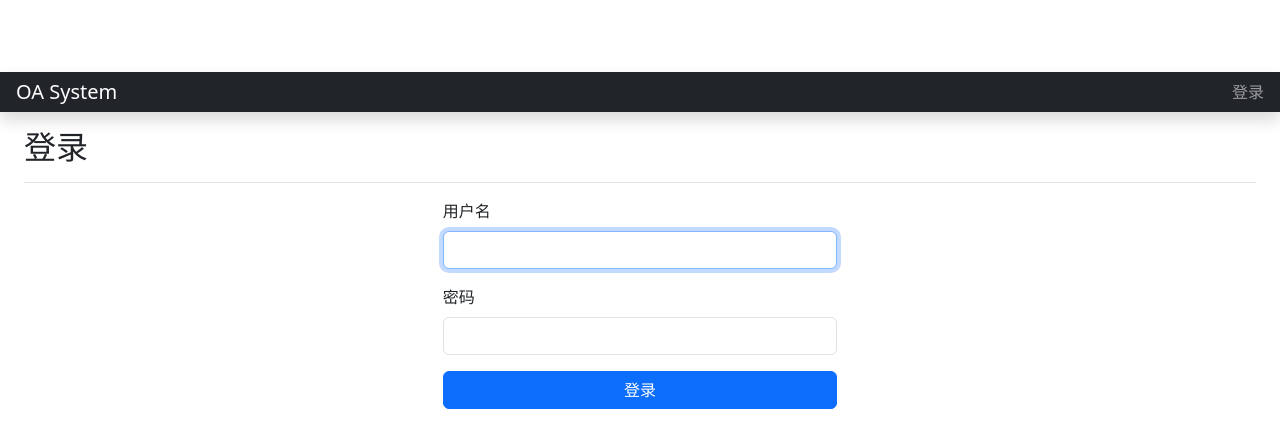
After one commit to cshxinhao/oa-system, a Django app: page /accounts/login/ in a window 1280 px wide. The commit adds this page. Shown: the top 448 px of the page. Run offline with Django 4.2, Linux system fonts and the light colour scheme.

Commit message:
Add accounts login

```diff
--- a/oa_system/settings.py
+++ b/oa_system/settings.py
@@ -171,9 +171,9 @@ DEFAULT_AUTO_FIELD = "django.db.models.BigAutoField"
 # Custom User Model
 AUTH_USER_MODEL = "core.User"
 
-LOGIN_URL = "/admin/login/"
+LOGIN_URL = "/accounts/login/"
 LOGIN_REDIRECT_URL = "/"
-LOGOUT_REDIRECT_URL = "/admin/login/"
+LOGOUT_REDIRECT_URL = "/accounts/login/"
 
 # CORS
 CORS_ALLOW_ALL_ORIGINS = _env_bool("CORS_ALLOW_ALL_ORIGINS", default=True)
--- a/oa_system/urls.py
+++ b/oa_system/urls.py
@@ -15,6 +15,7 @@ urlpatterns = [
     path("admin/", admin.site.urls),
     path("api/v1/", include(router.urls)),
     path("api-auth/", include("rest_framework.urls")),
+    path("accounts/", include("django.contrib.auth.urls")),
 
     # Frontend
      path("", index, name='index'),
--- a/templates/base.html
+++ b/templates/base.html
@@ -23,9 +23,9 @@
         <div class="nav-item text-nowrap">
           {% if user.is_authenticated %}
             <span class="nav-link px-3 text-light">欢迎, {{ user.get_full_name|default:user.username }}</span>
-            <a class="nav-link px-3" href="/admin/logout/">退出</a>
+            <a class="nav-link px-3" href="/accounts/logout/">退出</a>
           {% else %}
-            <a class="nav-link px-3" href="/admin/login/">登录</a>
+            <a class="nav-link px-3" href="/accounts/login/">登录</a>
           {% endif %}
         </div>
       </div>
--- /dev/null
+++ b/templates/registration/login.html
@@ -0,0 +1,33 @@
+{% extends "base.html" %}
+
+{% block title %}登录 - OA 系统{% endblock %}
+{% block page_title %}登录{% endblock %}
+
+{% block content %}
+<div class="row justify-content-center">
+  <div class="col-12 col-md-6 col-lg-4">
+    {% if form.errors %}
+      <div class="alert alert-danger" role="alert">
+        用户名或密码不正确，请重试。
+      </div>
+    {% endif %}
+
+    <form method="post" action="{% url 'login' %}">
+      {% csrf_token %}
+      <input type="hidden" name="next" value="{{ next }}">
+
+      <div class="mb-3">
+        <label for="id_username" class="form-label">用户名</label>
+        <input type="text" name="username" autofocus autocapitalize="none" autocomplete="username" maxlength="150" required id="id_username" class="form-control">
+      </div>
+
+      <div class="mb-3">
+        <label for="id_password" class="form-label">密码</label>
+        <input type="password" name="password" autocomplete="current-password" required id="id_password" class="form-control">
+      </div>
+
+      <button type="submit" class="btn btn-primary w-100">登录</button>
+    </form>
+  </div>
+</div>
+{% endblock %}
```
